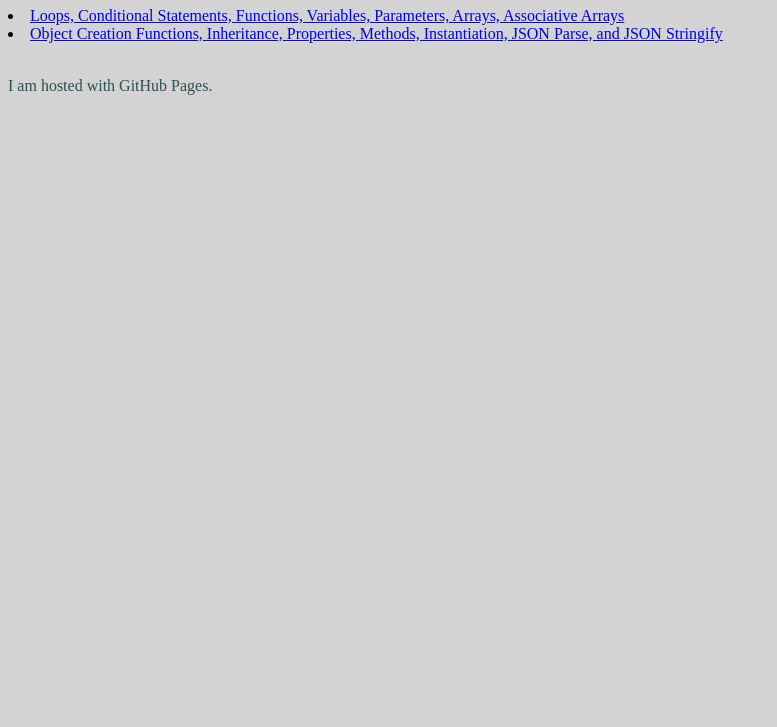
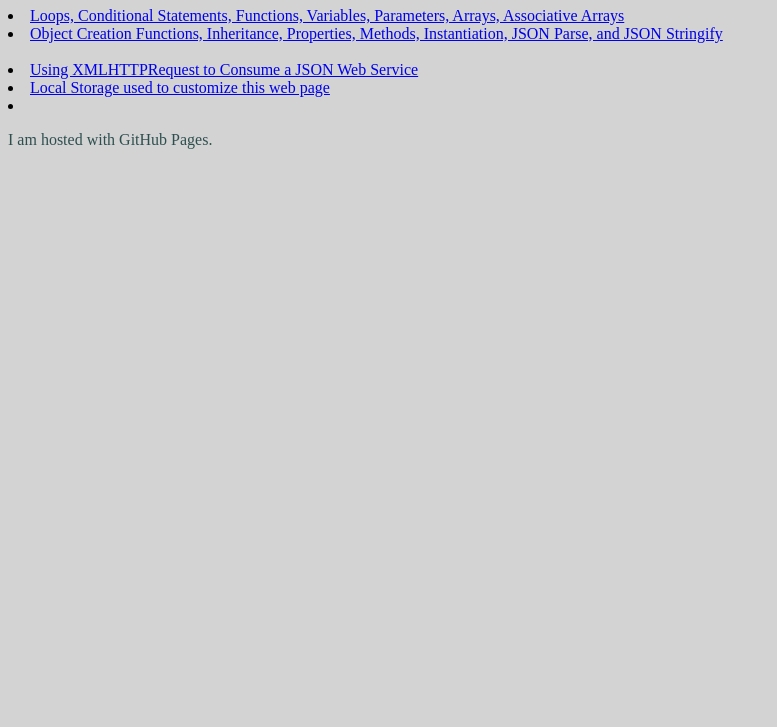
Before and after one commit to Scott-LaRee/CIT261, a plain HTML site: page index.html in a window 1280 px wide. Shown: the part 73-800 px from the top of the page, without its empty margins (0-777 px from the left). Drawn offline with Linux system fonts and the light colour scheme.

Commit message:
Update index.html

```diff
--- a/index.html
+++ b/index.html
@@ -18,7 +18,8 @@
     <li><a href="Teach_Objective_1.html">Loops, Conditional Statements, Functions, Variables, Parameters, Arrays, Associative Arrays</a></li>
 
     <li><a href="Book_of_Mormon_Scripture_Mastery.html">Object Creation Functions, Inheritance, Properties, Methods, Instantiation, JSON Parse, and JSON Stringify</a></li></br>
-
+    <li><a href="Consume_JSON.html">Using XMLHTTPRequest to Consume a JSON Web Service</a></li>
+    <li><a href="Local_Storage_API.html">Local Storage used to customize this web page</a><li>
     <p>I am hosted with GitHub Pages.</p>
   </body>
 </html>
```
